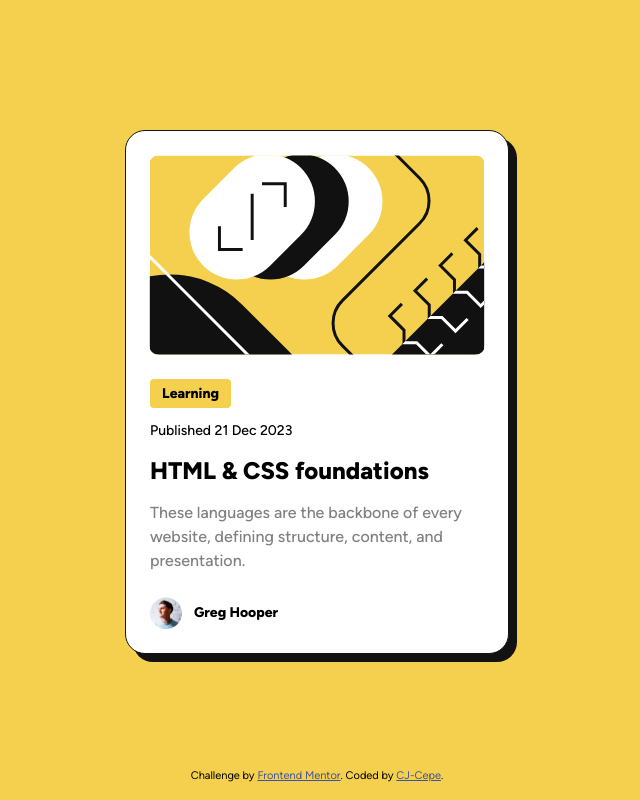
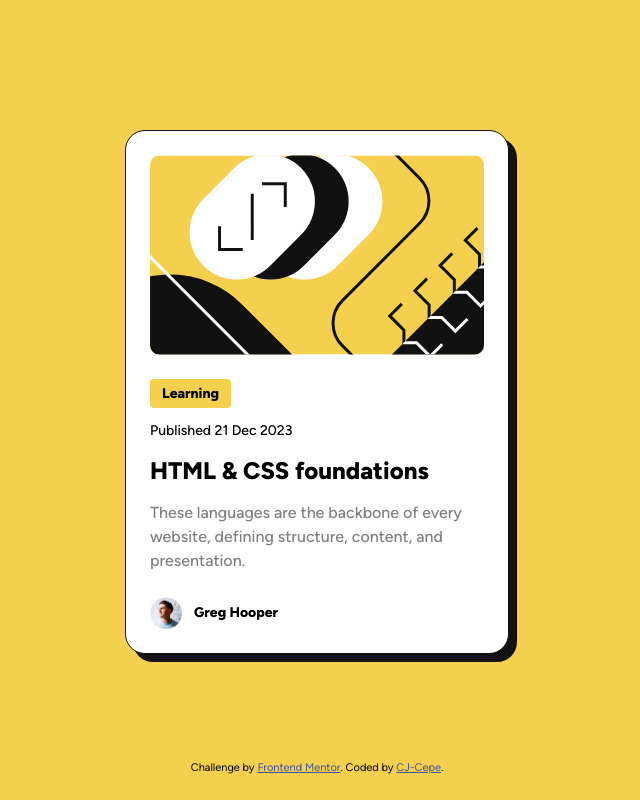
Before and after one commit to CJ-Cepe/fm-blog-preview-card, a plain HTML site: page index.html in a window 1280 px wide. Shown: the whole page, without its empty margins (323-963 px from the left). Drawn offline with Linux system fonts and the light colour scheme.

Commit message:
Style: adjust spacing

```diff
--- a/style.css
+++ b/style.css
@@ -14,7 +14,6 @@
     line-height: 150%;
 }
 
-
 .bold {
     font-weight: 500;
 }
@@ -22,7 +21,6 @@
 .bolder {
     font-weight: 800;
 }
-
 
 body {
     --yellow: hsl(47, 88%, 63%);
@@ -40,14 +38,15 @@ body {
     font-size: clamp(0.75rem, 4.0816vw + -0.2066rem, 0.875rem);
 
     background-color: var(--yellow);
+    height: 100vh;
+    padding: 24px;
 
     display: flex;
     flex-direction: column;
-    height: 100vh;
-    padding: 1rem;
 }
 
 main {
+    width: 100%;
     height: 100%;
 
     display: flex;
@@ -59,6 +58,7 @@ main {
 .card {
     background-color: var(--black);
     max-width: 384px;
+    width: 100%;
     border-radius: var(--major-radius);
 
     position: relative;
@@ -89,7 +89,9 @@ main {
 .content > img {
     align-self: center;
     border-radius: var(--minor-radius);
-    max-height: 200px;
+    object-fit: cover;
+    height: 200px;
+    width: 100%;
 }
 
 /* TEXT */
@@ -105,10 +107,6 @@ main {
     background-color: var(--yellow);
     border-radius: 4px;
     padding: 4px 12px;
-}
-
-.text > .date {
-
 }
 
 .text > h1 {
```
